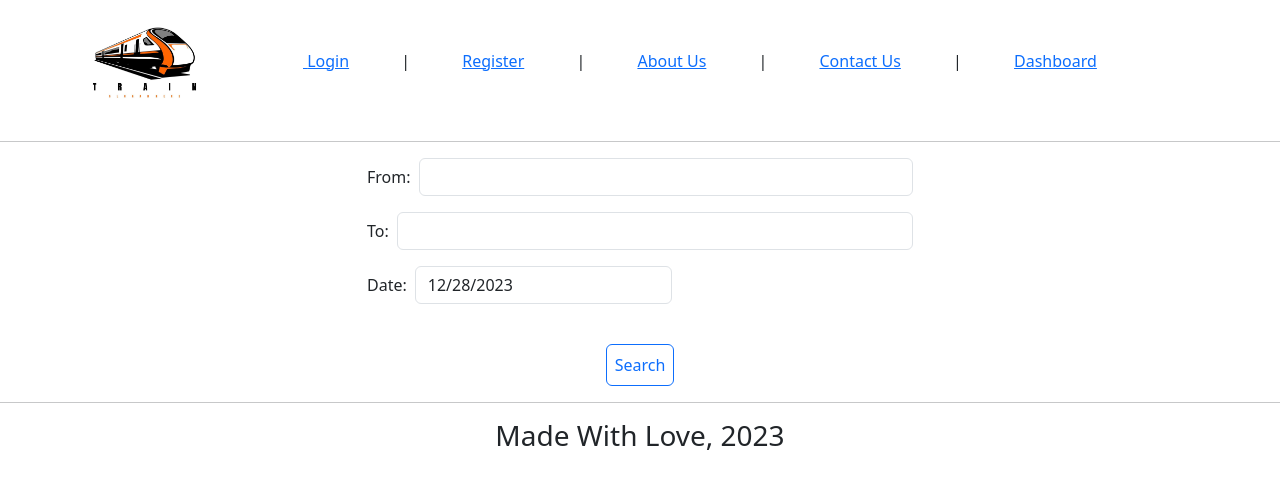
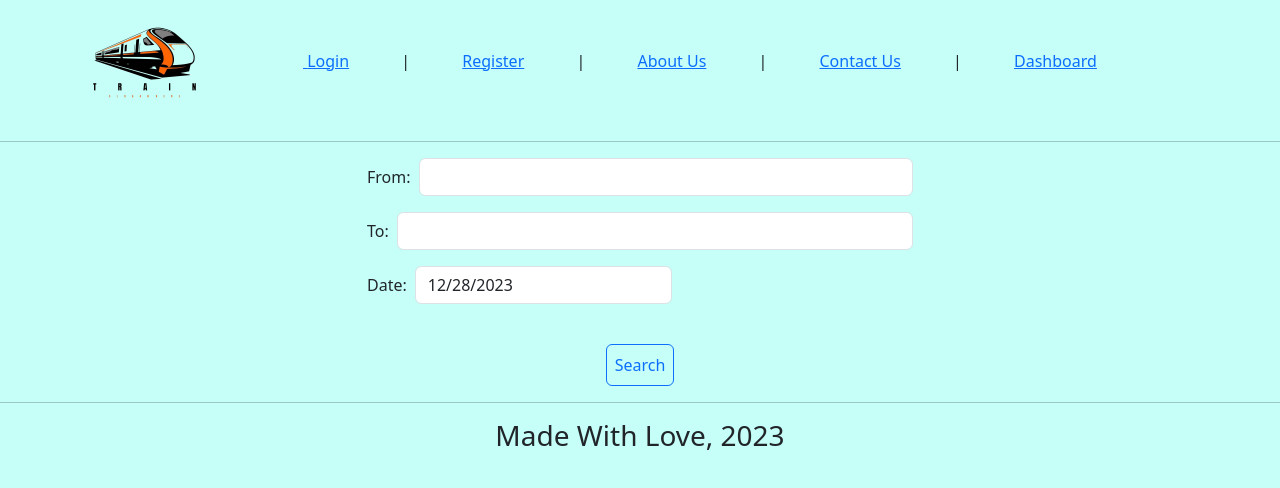
Before and after one commit to TrainReservationSystem/railway-reservation-system, a React (Create React App) app: page / in a window 1280 px wide. Shown: the top 488 px of the page. Built offline with nearby package versions, Linux system fonts and the light colour scheme.

Commit message:
modified train logo and added background color

```diff
--- a/src/App.jsx
+++ b/src/App.jsx
@@ -1,13 +1,23 @@
+// App.js
 import React from "react";
 import Landing from "./components/landing/Landing";
 import { BrowserRouter } from "react-router-dom";
 import "../node_modules/bootstrap/dist/css/bootstrap.min.css";
+import TrainList from "./components/train/TrainList";
 
 const App = () => {
+  const appStyles = {
+    backgroundColor: "#C5FFF8",
+    minHeight: "100vh",
+  };
+
   return (
-    <BrowserRouter>
-      <Landing />
-    </BrowserRouter>
+    <div style={appStyles}>
+      <BrowserRouter>
+        <Landing />
+        {/* <TrainList /> */}
+      </BrowserRouter>
+    </div>
   );
 };
 
```
Also changed, not shown: src/assets/trainLogo-og.jpg (added), src/assets/trainLogo.jpg.
